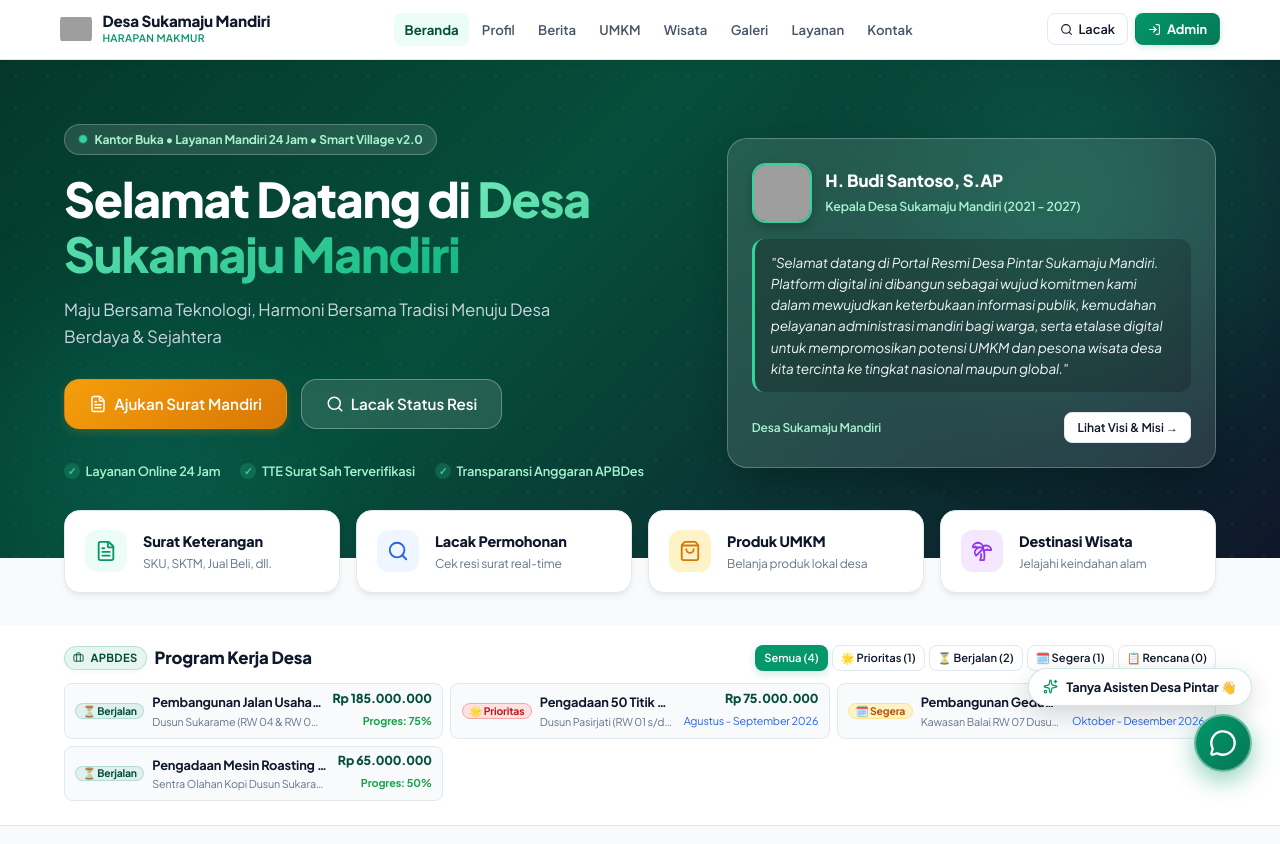
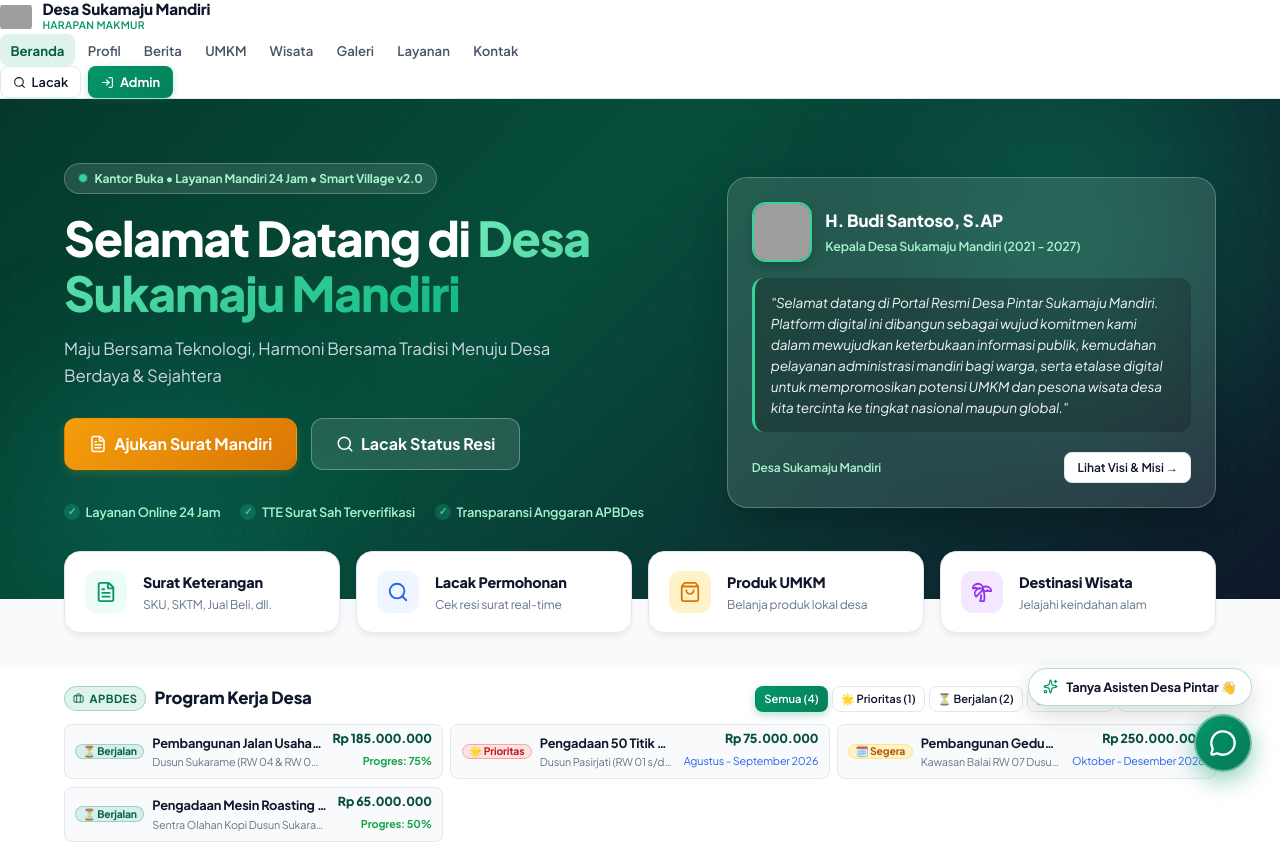
Before and after one commit to yoseples/desa, a React (Vite) app: page / in a window 1280 px wide. Shown: the top 844 px of the page. Built offline with nearby package versions, Linux system fonts and the light colour scheme; grey boxes are pictures that could not be loaded.

Commit message:
fix(theme): perbaiki dan pastikan seluruh sistem pengaturan styling, warna aksen, font, layout, dan sudut kartu bekerja secara dinamis dan real-time

```diff
--- a/index.html
+++ b/index.html
@@ -6,6 +6,10 @@
     <meta name="viewport" content="width=device-width, initial-scale=1.0" />
     <meta name="description" content="Portal Resmi Desa Pintar (Smart Village) - Pelayanan Mandiri Surat Online, Produk UMKM Desa, Destinasi Wisata, Informasi Berita dan Dashboard CMS Desa." />
     <title>Desa Pintar - Portal Informasi & Layanan Digital Mandiri Desa</title>
+    <!-- Preconnect & Google Fonts for Dynamic Typography -->
+    <link rel="preconnect" href="https://fonts.googleapis.com" />
+    <link rel="preconnect" href="https://fonts.gstatic.com" crossorigin />
+    <link href="https://fonts.googleapis.com/css2?family=Inter:wght@400;500;600;700;800;900&family=Montserrat:wght@400;500;600;700;800;900&family=Outfit:wght@400;500;600;700;800;900&family=Plus+Jakarta+Sans:wght@400;500;600;700;800;900&family=Poppins:wght@400;500;600;700;800;900&family=Roboto:wght@400;500;700;900&display=swap" rel="stylesheet" />
   </head>
   <body>
     <div id="root"></div>
--- a/src/admin/AdminSettings.jsx
+++ b/src/admin/AdminSettings.jsx
@@ -1,4 +1,4 @@
-import React, { useState } from 'react';
+import React, { useState, useEffect } from 'react';
 import {
   Building,
   Layout,
@@ -19,6 +19,7 @@ import {
   Image as ImageIcon
 } from 'lucide-react';
 import { defaultThemeSettings } from '../services/initialData';
+import { applyThemeToDocument } from '../services/themeHelper';
 
 export default function AdminSettings({ profile, onUpdateProfile }) {
   const [activeTab, setActiveTab] = useState('general'); // 'general', 'layout', 'styling', 'typography'
@@ -32,6 +33,13 @@ export default function AdminSettings({ profile, onUpdateProfile }) {
       }
     };
   });
+
+  // Live real-time preview of changes
+  useEffect(() => {
+    if (formData?.theme) {
+      applyThemeToDocument(formData.theme);
+    }
+  }, [formData?.theme]);
 
   const [savedNotice, setSavedNotice] = useState(false);
 
--- a/src/index.css
+++ b/src/index.css
@@ -126,33 +126,37 @@ a {
 
 .section-title-wrap {
   text-align: center;
-  margin-bottom: clamp(2rem, 3.5vw, 3rem);
+  max-width: 650px;
+  margin: 0 auto 2.5rem auto;
 }
 
 .section-badge {
   display: inline-flex;
   align-items: center;
-  gap: 0.4rem;
-  padding: 0.25rem 0.8rem;
+  gap: 0.35rem;
+  padding: 0.3rem 0.85rem;
   background: var(--primary-light);
   color: var(--primary-dark);
   border: 1px solid var(--primary-border);
   border-radius: var(--radius-full);
   font-size: 0.75rem;
   font-weight: 700;
-  letter-spacing: 0.03em;
   text-transform: uppercase;
-  margin-bottom: 0.6rem;
-  box-shadow: 0 2px 4px rgba(5, 150, 105, 0.06);
+  letter-spacing: 0.04em;
+  margin-bottom: 0.65rem;
 }
 
 .section-title {
   font-size: clamp(1.5rem, 3vw, 2.2rem);
-  font-weight: 800;
+  font-weight: var(--heading-weight, 800);
   color: var(--text-main);
   line-height: 1.25;
   letter-spacing: -0.02em;
   margin-bottom: 0.6rem;
+}
+
+h1, h2, h3, h4, .section-title, .hero-title, .modal-title, .card-title {
+  font-weight: var(--heading-weight, 800);
 }
 
 .section-subtitle {
@@ -188,12 +192,12 @@ a {
 .btn-primary {
   background: linear-gradient(135deg, var(--primary), var(--primary-hover));
   color: #ffffff;
-  box-shadow: 0 3px 8px rgba(5, 150, 105, 0.2);
+  box-shadow: 0 3px 8px var(--primary-border);
 }
 
 .btn-primary:hover {
   background: linear-gradient(135deg, var(--primary-hover), var(--primary-dark));
-  box-shadow: 0 4px 12px rgba(5, 150, 105, 0.3);
+  box-shadow: 0 4px 12px var(--primary-border);
   color: #ffffff;
 }
 
@@ -248,8 +252,26 @@ a {
 
 .btn-lg {
   padding: 0.75rem 1.5rem;
-  font-size: 0.95rem;
-  border-radius: var(--radius-lg);
+  font-size: 1rem;
+  border-radius: var(--radius-md);
+  font-weight: 700;
+}
+
+.card {
+  background: var(--light-surface);
+  border: 1px solid var(--light-border);
+  border-radius: var(--radius-md);
+  box-shadow: var(--shadow-card);
+  transition: var(--transition);
+  display: flex;
+  flex-direction: column;
+  overflow: hidden;
+  padding: var(--card-padding, 0);
+}
+
+.card:hover {
+  box-shadow: var(--shadow-card-hover);
+  border-color: var(--primary-border);
 }
 
 /* Badges */
@@ -271,32 +293,25 @@ a {
 .badge-neutral { background: #f1f5f9; color: #475569; border: 1px solid #e2e8f0; }
 
 /* ==========================================================================
-   1. NAVBAR HEADER
+   1. NAVBAR - HEADER SIMETRIS, SLEEK & KOMPAK
    ========================================================================== */
 .navbar {
-  position: sticky;
+  position: var(--navbar-position, sticky);
   top: 0;
   z-index: 1000;
-  background: rgba(255, 255, 255, 0.96);
-  backdrop-filter: blur(16px);
-  -webkit-backdrop-filter: blur(16px);
-  border-bottom: 1px solid rgba(226, 232, 240, 0.9);
-  box-shadow: 0 2px 10px rgba(0, 0, 0, 0.03);
-  width: 100%;
-  height: 60px;
-  display: flex;
-  align-items: center;
+  background: rgba(255, 255, 255, 0.92);
+  backdrop-filter: blur(12px);
+  -webkit-backdrop-filter: blur(12px);
+  border-bottom: 1px solid var(--light-border);
+  transition: var(--transition);
 }
 
-.navbar-container {
-  width: 100%;
-  max-width: 1200px;
-  margin: 0 auto;
-  padding: 0 clamp(0.75rem, 2vw, 1.25rem);
+.navbar-inner {
   display: flex;
   align-items: center;
   justify-content: space-between;
-  gap: 0.75rem;
+  height: var(--navbar-height, 60px);
+  gap: 1rem;
 }
 
 .navbar-brand {
@@ -311,7 +326,7 @@ a {
 .navbar-logo-img {
   width: 32px;
   height: 32px;
-  border-radius: 8px;
+  border-radius: var(--radius-sm);
   object-fit: contain;
   flex-shrink: 0;
 }
@@ -319,13 +334,13 @@ a {
 .navbar-logo-icon {
   width: 32px;
   height: 32px;
-  background: linear-gradient(135deg, #059669, #0d9488);
-  border-radius: 8px;
+  background: linear-gradient(135deg, var(--primary), var(--primary-hover));
+  border-radius: var(--radius-sm);
   display: flex;
   align-items: center;
   justify-content: center;
   color: #ffffff;
-  box-shadow: 0 2px 6px rgba(5, 150, 105, 0.25);
+  box-shadow: 0 2px 6px var(--primary-border);
   flex-shrink: 0;
 }
 
@@ -336,7 +351,7 @@ a {
 
 .navbar-title {
   font-size: 0.95rem;
-  font-weight: 800;
+  font-weight: var(--heading-weight, 800);
   color: var(--text-main);
   line-height: 1.15;
   letter-spacing: -0.01em;
@@ -374,12 +389,12 @@ a {
 
 .navbar-link:hover {
   color: var(--primary);
-  background: #ecfdf5;
+  background: var(--primary-light);
 }
 
 .navbar-link.active {
   color: var(--primary-dark);
-  background: #ecfdf5;
+  background: var(--primary-light);
   font-weight: 700;
 }
 
@@ -400,15 +415,15 @@ a {
   font-size: 0.8rem;
   font-weight: 700;
   cursor: pointer;
-  background: linear-gradient(135deg, #059669, #047857);
+  background: linear-gradient(135deg, var(--primary), var(--primary-hover));
   color: #ffffff;
   border: 1px solid transparent;
-  box-shadow: 0 2px 6px rgba(5, 150, 105, 0.2);
+  box-shadow: 0 2px 6px var(--primary-border);
   transition: var(--transition);
 }
 
 .navbar-btn-primary:hover {
-  background: #064e3b;
+  background: var(--primary-dark);
   color: #ffffff;
 }
 
@@ -574,9 +589,9 @@ a {
 }
 
 .admin-nav-item.active {
-  background: linear-gradient(135deg, #059669, #047857);
+  background: linear-gradient(135deg, var(--primary), var(--primary-hover));
   color: #ffffff;
-  box-shadow: 0 4px 12px rgba(5, 150, 105, 0.3);
+  box-shadow: 0 4px 12px var(--primary-border);
   font-weight: 700;
 }
 
--- /dev/null
+++ b/src/services/themeHelper.js
@@ -0,0 +1,120 @@
+// Helper functions to calculate color shades and apply live theme to document :root
+
+function hexToRgb(hex) {
+  if (!hex) return { r: 5, g: 150, b: 105 };
+  let c = hex.replace('#', '');
+  if (c.length === 3) c = c.split('').map(x => x + x).join('');
+  const num = parseInt(c, 16);
+  if (isNaN(num)) return { r: 5, g: 150, b: 105 };
+  return {
+    r: (num >> 16) & 255,
+    g: (num >> 8) & 255,
+    b: num & 255
+  };
+}
+
+function adjustColor(hex, percent) {
+  if (!hex || !hex.startsWith('#')) return hex;
+  const { r, g, b } = hexToRgb(hex);
+  const adjust = (val) => Math.min(255, Math.max(0, Math.round(val + (val * percent / 100))));
+  const nr = adjust(r).toString(16).padStart(2, '0');
+  const ng = adjust(g).toString(16).padStart(2, '0');
+  const nb = adjust(b).toString(16).padStart(2, '0');
+  return `#${nr}${ng}${nb}`;
+}
+
+export function applyThemeToDocument(theme) {
+  if (!theme || typeof document === 'undefined') return;
+  const root = document.documentElement;
+
+  // 1. Primary Colors & Dynamic Shades
+  if (theme.primaryColor) {
+    const primary = theme.primaryColor;
+    const hover = adjustColor(primary, -15);
+    const dark = adjustColor(primary, -35);
+    const { r, g, b } = hexToRgb(primary);
+
+    root.style.setProperty('--primary', primary);
+    root.style.setProperty('--primary-hover', hover);
+    root.style.setProperty('--primary-dark', dark);
+    root.style.setProperty('--primary-light', `rgba(${r}, ${g}, ${b}, 0.12)`);
+    root.style.setProperty('--primary-border', `rgba(${r}, ${g}, ${b}, 0.3)`);
+    root.style.setProperty('--hero-bg', `linear-gradient(135deg, ${dark} 0%, ${adjustColor(primary, -20)} 40%, #0f172a 100%)`);
+    root.style.setProperty('--shadow-card-hover', `0 14px 28px -4px rgba(${r}, ${g}, ${b}, 0.18), 0 6px 16px -2px rgba(0, 0, 0, 0.05)`);
+  }
+
+  // 2. Typography
+  if (theme.fontFamily) {
+    root.style.setProperty('--font-main', theme.fontFamily);
+    document.body.style.fontFamily = theme.fontFamily;
+  }
+  if (theme.baseFontSize) {
+    root.style.fontSize = theme.baseFontSize;
+  }
+  if (theme.headingWeight) {
+    root.style.setProperty('--heading-weight', theme.headingWeight);
+  }
+  if (theme.letterSpacing) {
+    root.style.letterSpacing = theme.letterSpacing;
+  }
+
+  // 3. Layout & Geometry
+  if (theme.containerWidth) {
+    root.style.setProperty('--container-max-width', theme.containerWidth);
+  }
+  if (theme.navbarHeight) {
+    root.style.setProperty('--navbar-height', theme.navbarHeight);
+  }
+  if (theme.navbarPosition) {
+    root.style.setProperty('--navbar-position', theme.navbarPosition);
+  }
+  if (theme.borderRadius) {
+    const radius = theme.borderRadius;
+    root.style.setProperty('--radius-md', radius);
+    root.style.setProperty('--radius-xs', `calc(${radius} * 0.4)`);
+    root.style.setProperty('--radius-sm', `calc(${radius} * 0.65)`);
+    root.style.setProperty('--radius-lg', `calc(${radius} * 1.35)`);
+    root.style.setProperty('--radius-xl', `calc(${radius} * 1.7)`);
+  }
+
+  // 4. Shadow Presets
+  if (theme.shadowIntensity) {
+    switch (theme.shadowIntensity) {
+      case 'none':
+        root.style.setProperty('--shadow-card', 'none');
+        root.style.setProperty('--shadow-md', 'none');
+        root.style.setProperty('--shadow-lg', 'none');
+        break;
+      case 'subtle':
+        root.style.setProperty('--shadow-card', '0 1px 4px rgba(0,0,0,0.04)');
+        root.style.setProperty('--shadow-md', '0 2px 4px rgba(0,0,0,0.04)');
+        root.style.setProperty('--shadow-lg', '0 4px 8px rgba(0,0,0,0.05)');
+        break;
+      case 'elevated':
+        root.style.setProperty('--shadow-card', '0 8px 24px rgba(15,23,42,0.12)');
+        root.style.setProperty('--shadow-md', '0 10px 25px rgba(0,0,0,0.1)');
+        root.style.setProperty('--shadow-lg', '0 20px 35px rgba(0,0,0,0.15)');
+        break;
+      case 'soft':
+      default:
+        root.style.setProperty('--shadow-card', '0 2px 12px rgba(15, 23, 42, 0.05)');
+        root.style.setProperty('--shadow-md', '0 4px 6px -1px rgba(0, 0, 0, 0.07)');
+        root.style.setProperty('--shadow-lg', '0 10px 15px -3px rgba(0, 0, 0, 0.08)');
+        break;
+    }
+  }
+
+  // 5. Card Spacing Density
+  if (theme.cardDensity) {
+    if (theme.cardDensity === 'compact') {
+      root.style.setProperty('--card-padding', '1rem');
+      root.style.setProperty('--section-padding', '2.25rem 0');
+    } else if (theme.cardDensity === 'spacious') {
+      root.style.setProperty('--card-padding', '2rem');
+      root.style.setProperty('--section-padding', '5rem 0');
+    } else {
+      root.style.setProperty('--card-padding', '1.5rem');
+      root.style.setProperty('--section-padding', '3.75rem 0');
+    }
+  }
+}
```
Also changed, not shown: src/App.jsx (+3 -29 lines).
